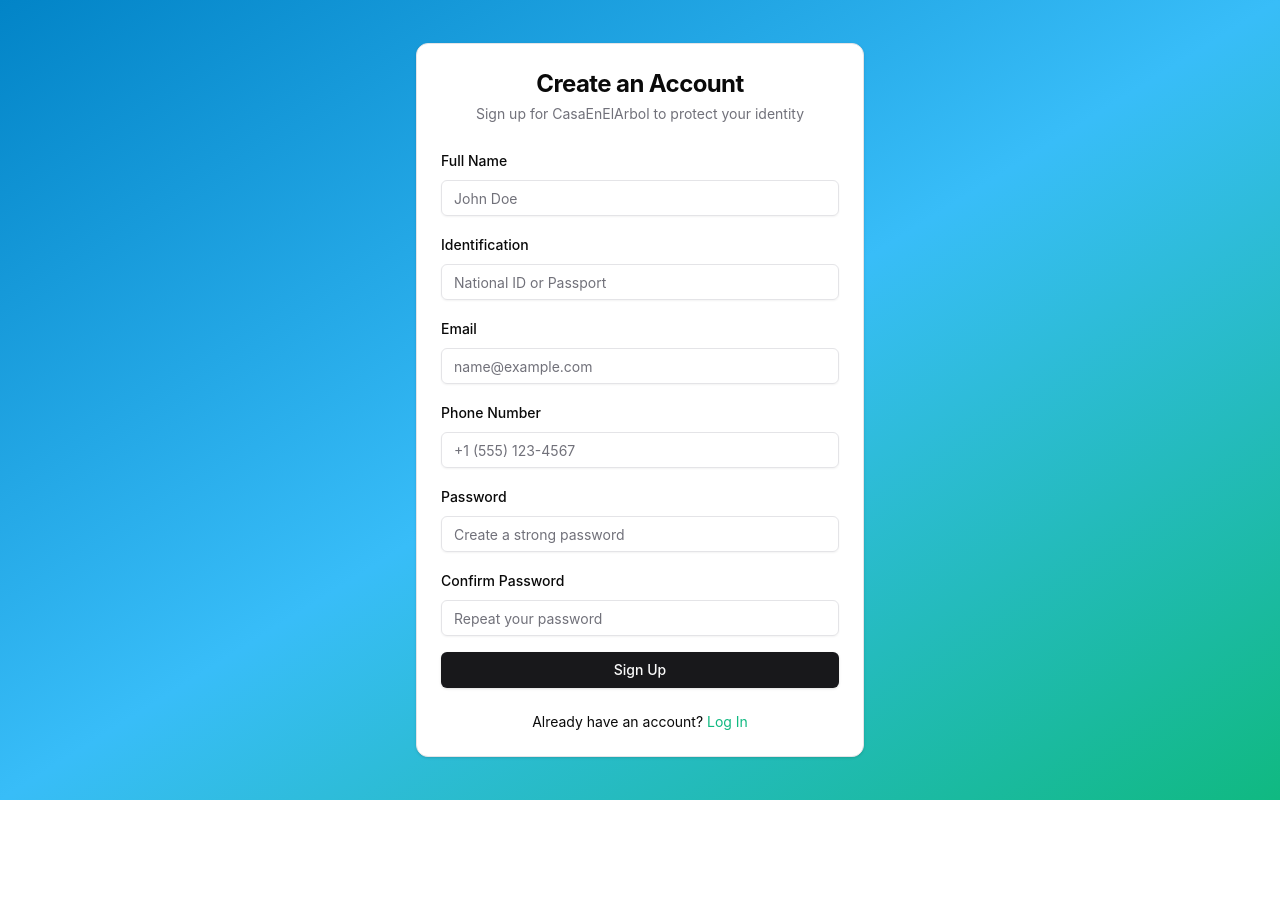
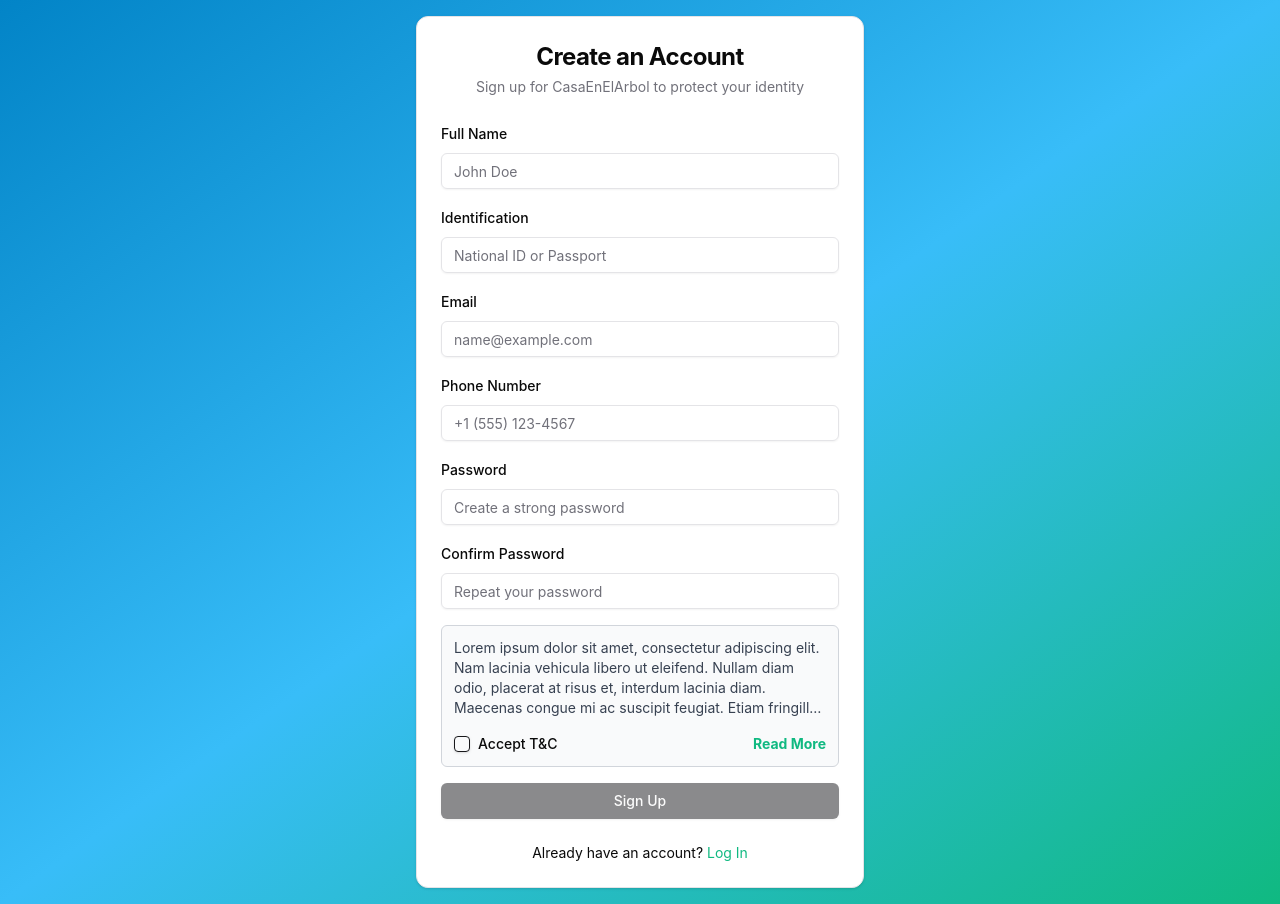
Before and after one commit to thoughtdirector/THIS-IS-A-TEST, a React (Vite) app in the folder frontend/: page /signup in a window 1280 px wide. Before the commit the page ends 800 px from the top, so only its background shows below. Built offline with nearby package versions, Linux system fonts and the light colour scheme; no server answers.

Commit message:
Add accept terms and conditions checkbox and validation to signup only with t&c accepted

```diff
--- a/frontend/src/routes/signup.jsx
+++ b/frontend/src/routes/signup.jsx
@@ -1,9 +1,10 @@
-import React from 'react';
-import { useForm } from 'react-hook-form';
-import { Link } from '@tanstack/react-router';
+import React, { useState } from "react";
+import { useForm } from "react-hook-form";
+import { Link } from "@tanstack/react-router";
 import { Input } from "@/components/ui/input";
 import { Button } from "@/components/ui/button";
 import { Label } from "@/components/ui/label";
+import { Checkbox } from "@/components/ui/checkbox";
 import {
   Card,
   CardHeader,
@@ -12,38 +13,66 @@ import {
   CardContent,
   CardFooter,
 } from "@/components/ui/card";
+import {
+  Dialog,
+  DialogContent,
+  DialogHeader,
+  DialogTitle,
+  DialogDescription,
+  DialogFooter,
+} from "@/components/ui/dialog";
 import { Alert, AlertDescription } from "@/components/ui/alert";
 
-import useAuth from '../hooks/useAuth';
-import { confirmPasswordRules, emailPattern, passwordRules } from '../utils';
+import useAuth from "../hooks/useAuth";
+import { confirmPasswordRules, emailPattern, passwordRules } from "../utils";
 import Logo from "/assets/images/logo.png";
+
+// Terms and conditions text stored in a variable
+const TERMS_AND_CONDITIONS_TEXT = `Lorem ipsum dolor sit amet, consectetur adipiscing elit. Nam lacinia vehicula libero ut eleifend. Nullam diam odio, placerat at risus et, interdum lacinia diam. Maecenas congue mi ac suscipit feugiat. Etiam fringilla ex at quam tempus, ac tincidunt sem pretium. Vestibulum ut neque id eros pellentesque porta. Sed pulvinar tempor massa in porta. Ut id ex dui. Donec eleifend ultricies ipsum, eget fringilla eros tristique nec. Praesent lacinia cursus tellus at feugiat. In vitae ultricies sem. Aliquam sit amet tristique leo. Suspendisse sed libero sit amet elit vulputate semper.
+
+Quisque non nisl id elit convallis consectetur. Etiam ante ipsum, pretium id nisi sed, vestibulum vehicula eros. Duis laoreet nibh a orci vestibulum, vitae maximus nisi rutrum. Fusce vulputate maximus sapien. Morbi vel turpis urna. Integer suscipit efficitur nisl vel interdum. Donec varius facilisis magna eleifend pellentesque.
+
+Phasellus hendrerit condimentum nisl volutpat suscipit. In lacus lorem, malesuada ut egestas convallis, tincidunt quis arcu. Curabitur sagittis auctor commodo. Sed nec mauris auctor, hendrerit justo nec, malesuada velit. Quisque egestas ex euismod justo consequat ornare. Quisque blandit lorem quis cursus vehicula. Quisque augue risus, tempus a arcu eget, pharetra feugiat sapien. Nullam quis arcu a lorem tempor fringilla. Fusce vulputate metus nec semper dignissim.
+
+Cras et vulputate ipsum, ut ultrices metus. Donec rhoncus luctus vestibulum. Etiam sit amet posuere ex. Nulla non pulvinar sapien. Quisque elementum cursus aliquet. Donec rhoncus ligula tellus, ut imperdiet justo eleifend id. Nam eu convallis est, non vehicula odio. Donec vel venenatis arcu. Mauris blandit, libero in commodo faucibus, magna magna dapibus massa, ac rhoncus felis felis ullamcorper diam. Curabitur luctus consectetur risus, eu eleifend arcu eleifend sit amet. Mauris dictum rutrum quam, a volutpat mauris faucibus vel. Cras tristique egestas sapien in placerat. Pellentesque placerat volutpat nulla, non pharetra quam blandit vitae. Sed facilisis velit arcu, in facilisis neque euismod ac.
+
+Donec et ullamcorper sem, at lacinia enim. Etiam porttitor lobortis arcu, eget vehicula quam fringilla eget. Phasellus eu augue sagittis, pulvinar velit vitae, congue lacus. Ut semper augue non nibh tincidunt auctor. Curabitur metus nibh, tempor vitae posuere et, sodales eget augue. Etiam viverra metus vitae ultrices aliquet. Maecenas id enim nec purus faucibus hendrerit vitae sed diam. Duis bibendum placerat ornare. Proin varius tristique finibus. Maecenas eu hendrerit eros, non egestas tortor. Nullam commodo vestibulum lectus vel aliquet. Phasellus ac facilisis orci. Fusce posuere sapien ac sem pellentesque, rhoncus sodales velit aliquam.`;
 
 const SignUp = () => {
   const { signUpMutation } = useAuth();
+  const [termsModalOpen, setTermsModalOpen] = useState(false);
+
   const {
     register,
     handleSubmit,
     getValues,
+    watch,
+    setValue,
     formState: { errors, isSubmitting },
   } = useForm({
-    mode: 'onBlur',
-    criteriaMode: 'all',
+    mode: "onBlur",
+    criteriaMode: "all",
     defaultValues: {
       // User information
-      email: '',
-      full_name: '',
-      password: '',
-      confirm_password: '',
+      email: "",
+      full_name: "",
+      password: "",
+      confirm_password: "",
 
       // Client information
-      identification: '',
-      phone: '',
+      identification: "",
+      phone: "",
+
+      // Terms acceptance
+      acceptTerms: false,
     },
   });
 
+  const acceptTerms = watch("acceptTerms");
+
   const onSubmit = (data) => {
     // Prepare the data for the API by separating user and client information
-    const { confirm_password, ...formData } = data;
+    const { confirm_password, acceptTerms, ...formData } = data;
 
     const signupData = {
       user_in: {
@@ -58,17 +87,24 @@ const SignUp = () => {
         phone: formData.phone,
         is_active: true,
         is_child: false,
-      }
+      },
     };
 
     signUpMutation.mutate(signupData);
+  };
+
+  const openTermsModal = (e) => {
+    e.preventDefault();
+    setTermsModalOpen(true);
   };
 
   return (
     <div className="min-h-screen bg-gradient-to-br from-primary-600 via-primary-400 to-accent-500 flex items-center justify-center p-4">
       <Card className="w-full max-w-md">
         <CardHeader className="space-y-1">
-          <CardTitle className="text-2xl font-bold text-center">Create an Account</CardTitle>
+          <CardTitle className="text-2xl font-bold text-center">
+            Create an Account
+          </CardTitle>
           <CardDescription className="text-center">
             Sign up for CasaEnElArbol to protect your identity
           </CardDescription>
@@ -79,11 +115,16 @@ const SignUp = () => {
               <Label htmlFor="full_name">Full Name</Label>
               <Input
                 id="full_name"
-                {...register("full_name", { required: "Full Name is required", minLength: 3 })}
+                {...register("full_name", {
+                  required: "Full Name is required",
+                  minLength: 3,
+                })}
                 placeholder="John Doe"
               />
               {errors.full_name && (
-                <p className="text-sm text-red-500">{errors.full_name.message}</p>
+                <p className="text-sm text-red-500">
+                  {errors.full_name.message}
+                </p>
               )}
             </div>
 
@@ -91,11 +132,15 @@ const SignUp = () => {
               <Label htmlFor="identification">Identification</Label>
               <Input
                 id="identification"
-                {...register("identification", { required: "Identification is required" })}
+                {...register("identification", {
+                  required: "Identification is required",
+                })}
                 placeholder="National ID or Passport"
               />
               {errors.identification && (
-                <p className="text-sm text-red-500">{errors.identification.message}</p>
+                <p className="text-sm text-red-500">
+                  {errors.identification.message}
+                </p>
               )}
             </div>
 
@@ -122,9 +167,10 @@ const SignUp = () => {
                 {...register("phone", {
                   required: "Phone number is required",
                   pattern: {
-                    value: /^[+]?[(]?[0-9]{3}[)]?[-\s.]?[0-9]{3}[-\s.]?[0-9]{4,6}$/,
-                    message: "Please enter a valid phone number"
-                  }
+                    value:
+                      /^[+]?[(]?[0-9]{3}[)]?[-\s.]?[0-9]{3}[-\s.]?[0-9]{4,6}$/,
+                    message: "Please enter a valid phone number",
+                  },
                 })}
                 placeholder="+1 (555) 123-4567"
               />
@@ -142,7 +188,9 @@ const SignUp = () => {
                 placeholder="Create a strong password"
               />
               {errors.password && (
-                <p className="text-sm text-red-500">{errors.password.message}</p>
+                <p className="text-sm text-red-500">
+                  {errors.password.message}
+                </p>
               )}
             </div>
 
@@ -151,28 +199,105 @@ const SignUp = () => {
               <Input
                 id="confirm_password"
                 type="password"
-                {...register("confirm_password", confirmPasswordRules(getValues))}
+                {...register(
+                  "confirm_password",
+                  confirmPasswordRules(getValues)
+                )}
                 placeholder="Repeat your password"
               />
               {errors.confirm_password && (
-                <p className="text-sm text-red-500">{errors.confirm_password.message}</p>
+                <p className="text-sm text-red-500">
+                  {errors.confirm_password.message}
+                </p>
               )}
             </div>
 
-            <Button className="w-full" type="submit" disabled={isSubmitting}>
-              {isSubmitting ? 'Signing up...' : 'Sign Up'}
+            <div className="space-y-2 mt-6">
+              <div className="border border-gray-300 rounded-md p-3 bg-gray-50">
+                {/* Make the entire terms text area clickable */}
+                <div
+                  className="text-sm text-gray-700 mb-4 line-clamp-4 overflow-hidden cursor-pointer"
+                  onClick={openTermsModal}
+                >
+                  {TERMS_AND_CONDITIONS_TEXT}
+                </div>
+
+                <div className="flex items-center justify-between">
+                  <div className="flex items-center gap-2">
+                    <Checkbox
+                      id="acceptTerms"
+                      {...register("acceptTerms", {
+                        required: "You must accept the terms and conditions",
+                      })}
+                      onCheckedChange={(checked) =>
+                        setValue("acceptTerms", checked === true, {
+                          shouldValidate: true,
+                        })
+                      }
+                    />
+                    <label
+                      htmlFor="acceptTerms"
+                      className="text-sm font-medium cursor-pointer"
+                    >
+                      Accept T&C
+                    </label>
+                  </div>
+                  <button
+                    className="text-accent-500 hover:underline font-bold text-sm"
+                    onClick={openTermsModal}
+                  >
+                    Read More
+                  </button>
+                </div>
+              </div>
+              {errors.acceptTerms && (
+                <p className="text-sm text-red-500">
+                  {errors.acceptTerms.message}
+                </p>
+              )}
+            </div>
+
+            <Button
+              className="w-full"
+              type="submit"
+              disabled={isSubmitting || !acceptTerms}
+            >
+              Sign Up
             </Button>
           </form>
         </CardContent>
         <CardFooter className="flex justify-center">
           <p className="text-sm text-center">
-            Already have an account?{' '}
+            Already have an account?{" "}
             <Link to="/login" className="text-accent-500 hover:underline">
               Log In
             </Link>
           </p>
         </CardFooter>
       </Card>
+
+      {/* Terms and Conditions Modal */}
+      <Dialog open={termsModalOpen} onOpenChange={setTermsModalOpen}>
+        <DialogContent className="max-w-md max-h-[80vh] overflow-y-auto">
+          <DialogHeader>
+            <DialogTitle>Terms and Conditions</DialogTitle>
+            <DialogDescription>
+              Please read our terms and conditions carefully
+            </DialogDescription>
+          </DialogHeader>
+
+          <div className="py-4">
+            {/* Display the full terms and conditions text */}
+            <div className="text-sm whitespace-pre-line">
+              {TERMS_AND_CONDITIONS_TEXT}
+            </div>
+          </div>
+
+          <DialogFooter>
+            <Button onClick={() => setTermsModalOpen(false)}>Close</Button>
+          </DialogFooter>
+        </DialogContent>
+      </Dialog>
     </div>
   );
 };
```
